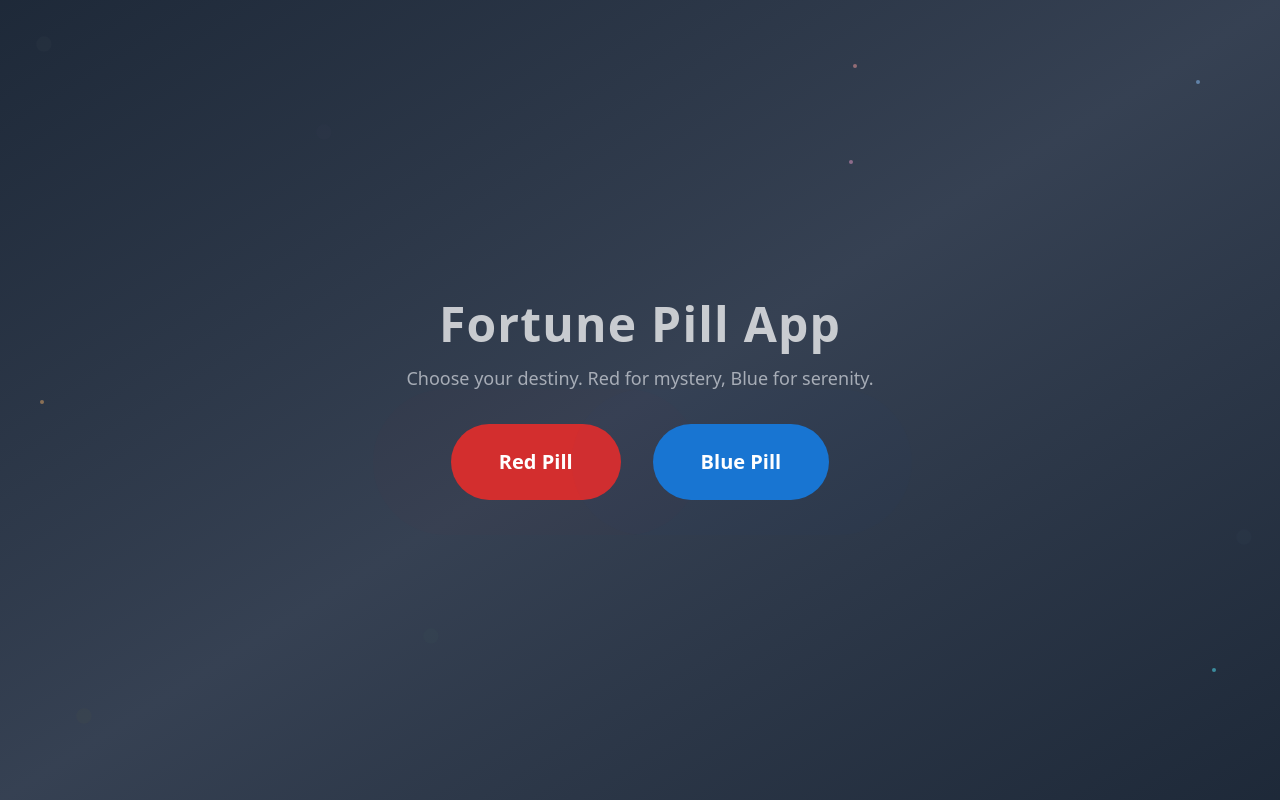
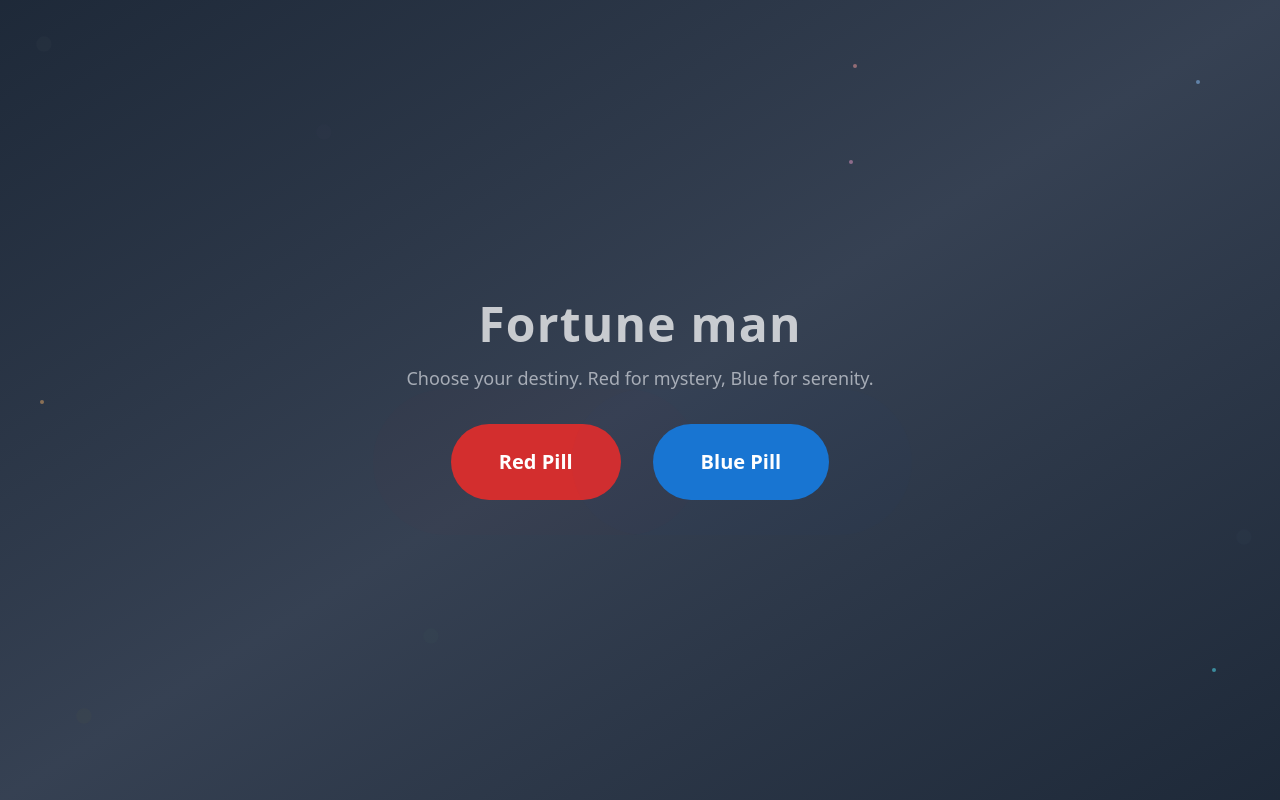
Before and after one commit to Lyzr-Apps/wonderful-sharp-bolt, a React (Vite) app: page / in a window 1280 px wide. Built offline with nearby package versions, Linux system fonts and the light colour scheme.

Commit message:
feat: changed title from "Fortune Pill App" to "Fortune man" while maintaining pulse animation

```diff
--- a/src/App.tsx
+++ b/src/App.tsx
@@ -123,7 +123,7 @@ function App() {
           <div className="text-center space-y-8">
             <div>
               <h1 className="text-5xl font-bold text-white mb-4 tracking-wide animate-pulse">
-                Fortune Pill App
+                Fortune man
               </h1>
               <p className="text-gray-300 text-lg animate-pulse">
                 Choose your destiny. Red for mystery, Blue for serenity.
```
